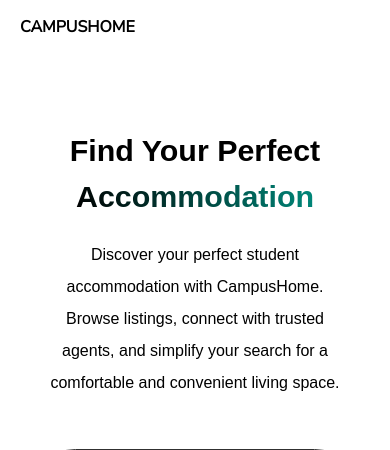
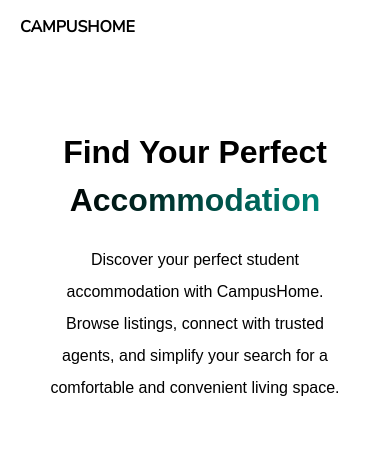
Before and after one commit to Hazaloolu/Safehaven, a Django app: page / in a window 390 px wide. Shown: the top 450 px of the page. Run offline with Django 4.2, Linux system fonts and the light colour scheme; data comes from the database, SQL or seed files in the repository; some web fonts are replaced.

Commit message:
Update home.css

```diff
--- a/static/css/home.css
+++ b/static/css/home.css
@@ -508,7 +508,7 @@ footer {
     .hero-section h1 {
         text-align: center;
         text-transform: capitalize;
-        font-size: 1.9rem;
+        font-size:2rem;
         line-height: 1.5em;
         width: 90%;
         margin: auto;
```
